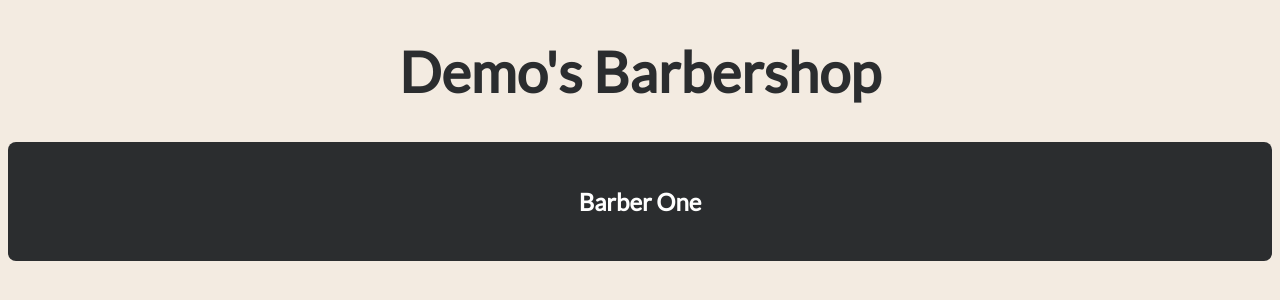
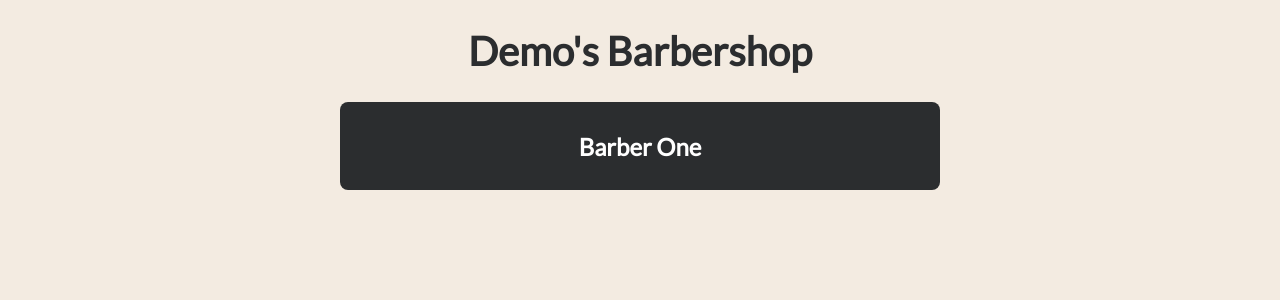
Before and after one commit to simple-scheduler/homepage, a plain HTML site: page demo.html in a window 1280 px wide. Drawn offline with Linux system fonts and the light colour scheme.

Commit message:
tolerable demo sizing

```diff
--- a/assets/css/demo.css
+++ b/assets/css/demo.css
@@ -4,17 +4,27 @@ html {
 body {
 	font-family: 'Lato', sans-serif;
 	text-align: center;
+	max-width: 90%;
+	margin: auto;
+}
+.page-title {
+	/*max-width: 90vw;*/
 }
 h1 {
 	color: #2B2D2F;
-	font-size: 350%;
+	font-size: 250%;
 }
 a {
 	text-decoration: none;
 }
+div.option-holder {
+	/*max-height: 20%;*/
+}
 div.option {
-	padding-top: 25px;
-	padding-bottom: 25px;
+	max-width: 600px;
+	margin: auto;
+	padding-top: 10px;
+	padding-bottom: 10px;
 	border-radius: 8px;
 	background-color: #2B2D2F;
 	color: white;
--- a/demo.html
+++ b/demo.html
@@ -12,11 +12,13 @@
 			<h1>Demo's Barbershop</h1>
 	</div>
 	<div class="option-list">
-		<a class="button" href="https://calendly.com/demobarbershop">
-			<div class="option">
-				<h2 class="option-title">Barber One</h2>
-			</div>
-		</a>
+		<div class="option-holder">
+			<a class="button" href="https://calendly.com/demobarbershop">
+				<div class="option">
+					<h2 class="option-title">Barber One</h2>
+				</div>
+			</a>
+		</div>
 	</div>
 </body>
 </html>
```
